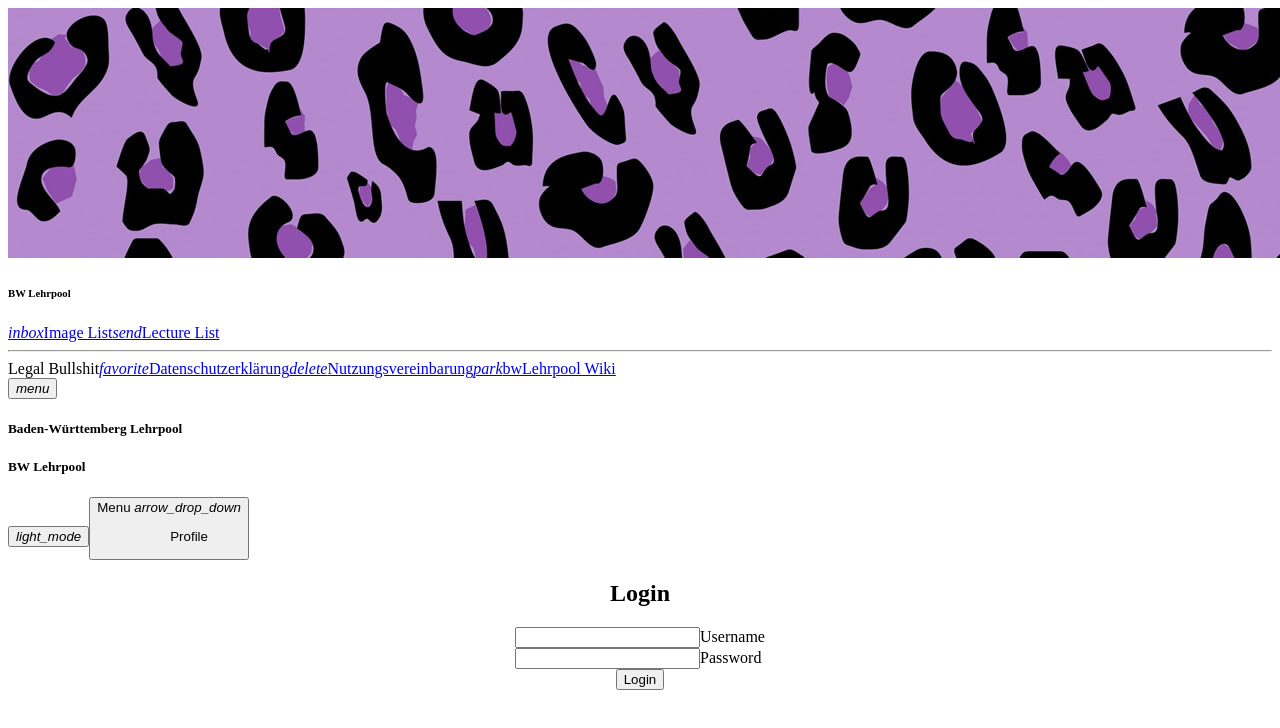
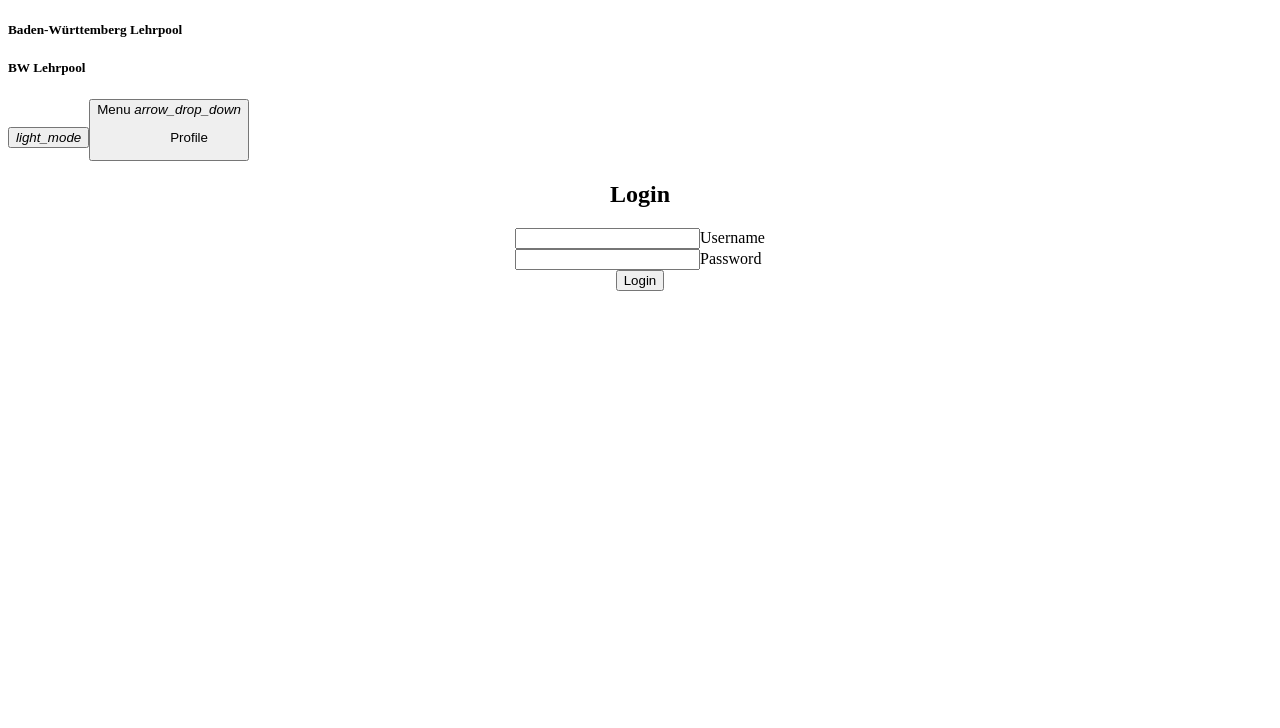
Before and after one commit to rafaelgieschke/bwlp-vue-frontend, a Vue app: page /login in a window 1280 px wide. Shown: the top 728 px of the page. Built offline with nearby package versions, Linux system fonts and the light colour scheme.

Commit message:
Checked everything like if I was showing it to someone and found a few bugs Moved things where they made more sense

```diff
--- a/src/App.vue
+++ b/src/App.vue
@@ -1,5 +1,5 @@
 <template>
-  <Navigation />
+  <Navigation v-if="authStore.authToken" />
   <HeaderComponent />
 
   <main class="responsive">
@@ -8,6 +8,10 @@
 </template>
 
 <script setup>
+import {useAuthStore} from '@/stores/auth-store';
+
 import Navigation from '@/components/navigation/Navigation.vue';
 import HeaderComponent from '@/components/HeaderComponent.vue';
+
+const authStore = useAuthStore();
 </script>
--- a/src/components/Card.vue
+++ b/src/components/Card.vue
@@ -13,3 +13,9 @@
     </div>
   </article>
 </template>
+
+<style scoped>
+h3 {
+  overflow-wrap: break-word;
+}
+</style>
--- a/src/components/HeaderComponent.vue
+++ b/src/components/HeaderComponent.vue
@@ -1,10 +1,12 @@
 <template>
   <header>
     <nav>
-      <MobileNavigation />
+      <MobileNavigation v-if="authStore.authToken" />
+
       <h5 class="l max center-align">Baden-Württemberg Lehrpool</h5>
       <div class="m max center-align"></div>
       <h5 class="s max center-align">BW Lehrpool</h5>
+
       <!-- <button data-ui="#theme-dialog" class="circle transparent">
         <i>palette</i>
       </button> -->
--- a/src/components/SortableTable.vue
+++ b/src/components/SortableTable.vue
@@ -1,4 +1,5 @@
 <template>
+  <section class="scroll">
     <table v-if="items.length > 0" class="stripes">
       <thead>
         <tr>
@@ -20,7 +21,11 @@
           :id="getItemKey(item)"
           @click="$emit('row-click', item)"
         >
-        <td v-for="column in columns" :key="column.field" :class="column.class">
+          <td
+            v-for="column in columns"
+            :key="column.field"
+            :class="column.class"
+          >
             <template v-if="column.formatter">
               {{ column.formatter(item[column.field], item) }}
             </template>
@@ -36,6 +41,7 @@
         </tr>
       </tfoot>
     </table>
+  </section>
 </template>
 
 <script setup>
--- a/src/views/lists/ImageListView.vue
+++ b/src/views/lists/ImageListView.vue
@@ -1,5 +1,4 @@
 <template>
-  <section class="scroll">
   <SortableTable
     v-if="imageList.length > 0"
     :items="imageList"
@@ -8,7 +7,6 @@
     item-label="Images"
     @row-click="openModal"
   />
-  </section>
 
   <DetailDialog
     v-if="selectedImage"
--- a/src/views/lists/LectureListView.vue
+++ b/src/views/lists/LectureListView.vue
@@ -1,5 +1,4 @@
 <template>
-  <section class="scroll">
   <SortableTable
     v-if="lectureList.length > 0"
     :items="lectureList"
@@ -8,7 +7,6 @@
     item-label="lectures"
     @row-click="openModal"
   />
-  </section>
 
   <DetailDialog
     v-if="selectedLecture"
```
Also changed, not shown: src/views/LoginView.vue (+0 -7 lines). Lines whose indentation alone changed are shown as unchanged.
